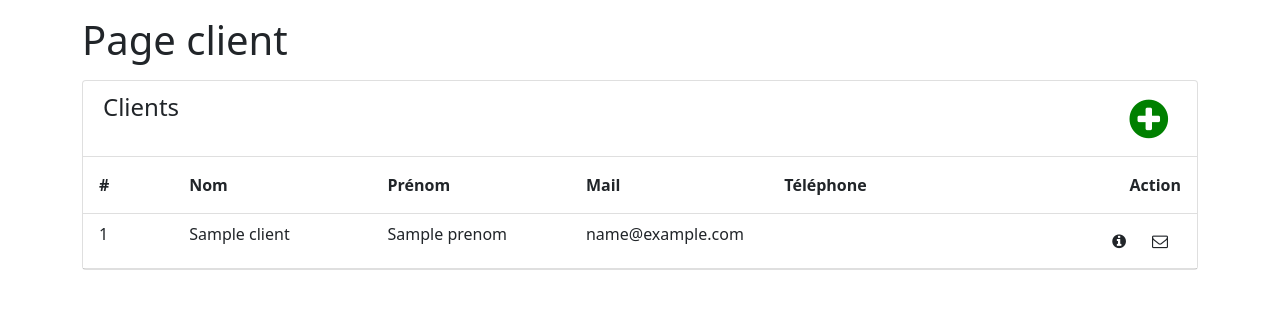
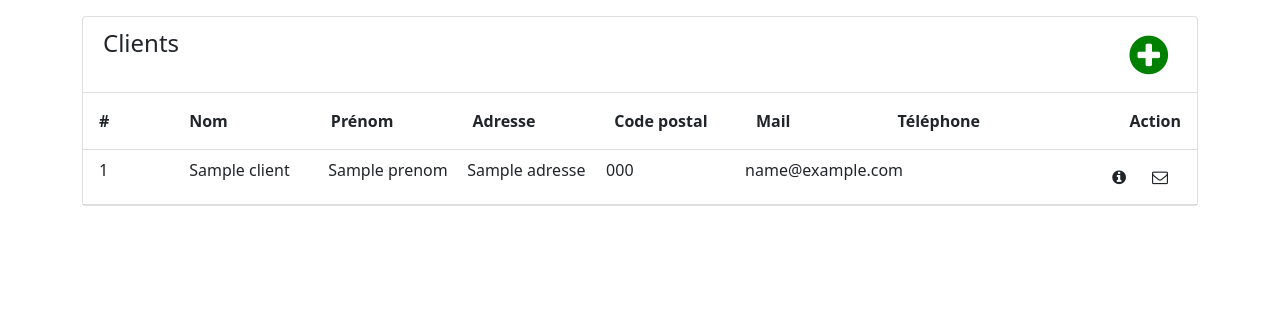
Before and after one commit to marcram99/gestion_sloffie, a FastAPI app: template templates/client.html in a window 1280 px wide. Shown: the part 128-437 px from the top of the page. Run offline with FastAPI, Linux system fonts and the light colour scheme; the template is opened without the code that fills it: most values are stand-ins (such as "Sample title", 1, 10 or a date in 2020); parts of the project's set-up code (start-up, migrations or seed data) failed here and were passed over; some libraries are stand-ins or nearby versions.

Commit message:
add adress field

```diff
--- a/crud.py
+++ b/crud.py
@@ -13,7 +13,9 @@ def create_client(db: Session, client: schema.ClientCreate):
     db_client = models.Client(nom=client.nom,
                               prenom=client.prenom,
                               no_tel=client.no_tel,
-                              mail=client.mail)
+                              mail=client.mail,
+                              adresse=client.adresse,
+                              code_postal=client.code_postal)
     db.add(db_client)
     db.commit()
     db.refresh(db_client)
--- a/static/scripts/client.js
+++ b/static/scripts/client.js
@@ -38,6 +38,27 @@ function changeLock(){
     }
 }
 
+function InformationUser(id){
+    event.preventDefault()
+    var client_id = (id.id).split("_")[1]
+    console.log('you click on user : ' + client_id)
+    var nom = document.getElementById("nom_" + client_id).innerHTML
+    var prenom = document.getElementById("prenom_" + client_id).innerHTML
+    var adresse = document.getElementById("adresse_" + client_id).innerHTML
+    var code = document.getElementById("code_" + user_id).innerHTML
+    var mail = document.getElementById("mail_" + user_id).innerHTML
+    var tel = document.getElementById("no_tel_" + user_id).innerHTML
+    $('#user_modal').modal('show')
+    document.getElementById("modal_title").innerHTML = "Information User"
+//    document.getElementById("userInfo_id").innerHTML = user_id
+    document.getElementById("clientNomAff").innerHTML = nom
+    document.getElementById("clientPrenomAff").innerHTML = prenom
+    document.getElementById("clientAdresseAff").innerHTML = adresse
+    document.getElementById("clientCodeAff").innerHTML = adresse
+    document.getElementById("clientMailAff").innerHTML = adresse
+    document.getElementById("clientTelAff").innerHTML = adresse
+}
+
 function creeUser(id){
     event.preventDefault()
     $('#user_modal').modal('show')
@@ -55,10 +76,12 @@ function creeUser(id){
 function validUserform(id){
     var nom = document.getElementById("nomMod").value
     var prenom = document.getElementById("prenomMod").value
+    var adresse = document.getElementById("adresseMod").value
+    var code = document.getElementById("codeMod").value
     var tel = document.getElementById("telMod").value
     var mail = document.getElementById("mailMod").value
     var mode = document.getElementById("modal_title").innerHTML
-    var reponse = {"nom": nom, "prenom": prenom, "no_tel": tel, "mail":mail}
+    var reponse = {"nom": nom, "prenom": prenom, "adresse": adresse, "code_postal": code, "no_tel": tel, "mail":mail}
     if (mode == "Nouveau Client"){
         sendUserData(reponse, "POST", null)
     }
@@ -76,6 +99,8 @@ function sendUserData(data, method, id){
     console.log('DEBUG JS: sendUserData')
     console.log('nom= ' + data.nom)
     console.log('prenom= ' + data.prenom)
+    console.log('adresse= ' + data.adresse)
+    console.log('code= ' + data.code_postal)
     console.log('tel= ' + data.no_tel)
     console.log('mail= ' + data.mail)
     console.log('ID= ' + id)
--- a/templates/client.html
+++ b/templates/client.html
@@ -6,7 +6,6 @@
 {% endblock %}
 {% block client %}
     <div class="container">
-        <h1 class="mt-2 mb-3">Page client</h1>
         <div class="card">
                 <div class="card-header bg-transparent">
                     <div class="d-flex flex-row justify-content-between">
@@ -18,6 +17,8 @@
                     <span class="col-1 ">#</span>
                     <span class="col  ">Nom</span>
                     <span class="col d-none d-md-block ">Prénom</span>
+                    <span class="col d-none d-lg-block ">Adresse</span>
+                    <span class="col d-none d-lg-block ">Code postal</span>
                     <span class="col d-none d-lg-block ">Mail</span>
                     <span class="col d-none d-lg-block ">Téléphone</span>
                     <span class="col ml-auto text-end ">Action</span>
@@ -29,8 +30,10 @@
                                 <span class="col-1 ">{{ loop.index }}</span>
                                 <span class="col " id="nom_{{ clients.id }}">{{ clients.nom }}</span>
                                 <span class="col d-none d-md-block " id="prenom_{{ clients.id }}">{{ clients.prenom }}</span>
+                                <span class="col d-none d-lg-block " id="adresse_{{ clients.id }}">{{ clients.adresse }}</span>
+                                <span class="col d-none d-lg-block " id="code_{{ clients.id }}">{{ clients.code_postal }}</span>
                                 <span class="col d-none d-lg-block " id="mail_{{ clients.id }}">{{ clients.mail }}</span>
-                                <span class="col d-none d-lg-block " id="mail_{{ clients.id }}">{{ clients.no_tel }}</span>
+                                <span class="col d-none d-lg-block " id="no_tel_{{ clients.id }}">{{ clients.no_tel }}</span>
                                 <span class="col ml-auto text-end ">
                                     <button id="modif_{{ clients.id }}" class="btn" onclick="InformationUser(this)"><i class="fa fa-info-circle mt-n2" ></i>
                                     <button id="modif_{{ clients.id }}" class="btn" onclick="InformationUser(this)"><i class="fa fa-envelope-o mt-n2" ></i>
@@ -65,6 +68,18 @@
                                 </div>
                             </div>
                             <div class="mb-3 row"style="height:40px;">
+                                <div class="col-3 text-end pt-2">Adresse:</div>
+                                <div class="col">
+                                    <input type="text" class="form-control" id="adresseMod" >
+                                </div>
+                            </div>
+                            <div class="mb-3 row"style="height:40px;">
+                                <div class="col-3 text-end pt-2">Code postal:</div>
+                                <div class="col">
+                                    <input type="text" class="form-control" id="codeMod" >
+                                </div>
+                            </div>
+                            <div class="mb-3 row"style="height:40px;">
                                 <div class="col-3 text-end pt-2">Téléphone:</div>
                                 <div class="col">
                                     <input type="text" class="form-control" id="telMod" >
@@ -85,6 +100,14 @@
                             <div class="mb-3 row "style="height:40px;">
                                 <div class="col-3 text-end align-middle pt-2">Prénom:</div>
                                 <div class="col pt-2 ml-3" id="clientPrenomAff"></div>
+                            </div>
+                            <div class="mb-3 row "style="height:40px;">
+                                <div class="col-3 text-end align-middle pt-2">Adresse:</div>
+                                <div class="col pt-2 ml-3" id="clientAdresseAff"></div>
+                            </div>
+                            <div class="mb-3 row "style="height:40px;">
+                                <div class="col-3 text-end align-middle pt-2">Code postal:</div>
+                                <div class="col pt-2 ml-3" id="clientCodeAff"></div>
                             </div>
                             <div class="mb-3 row"style="height:40px;">
                                 <div class="col-3 text-end align-middle pt-2">Téléphone:</div>
```
Also changed, not shown: sql_app.db.
